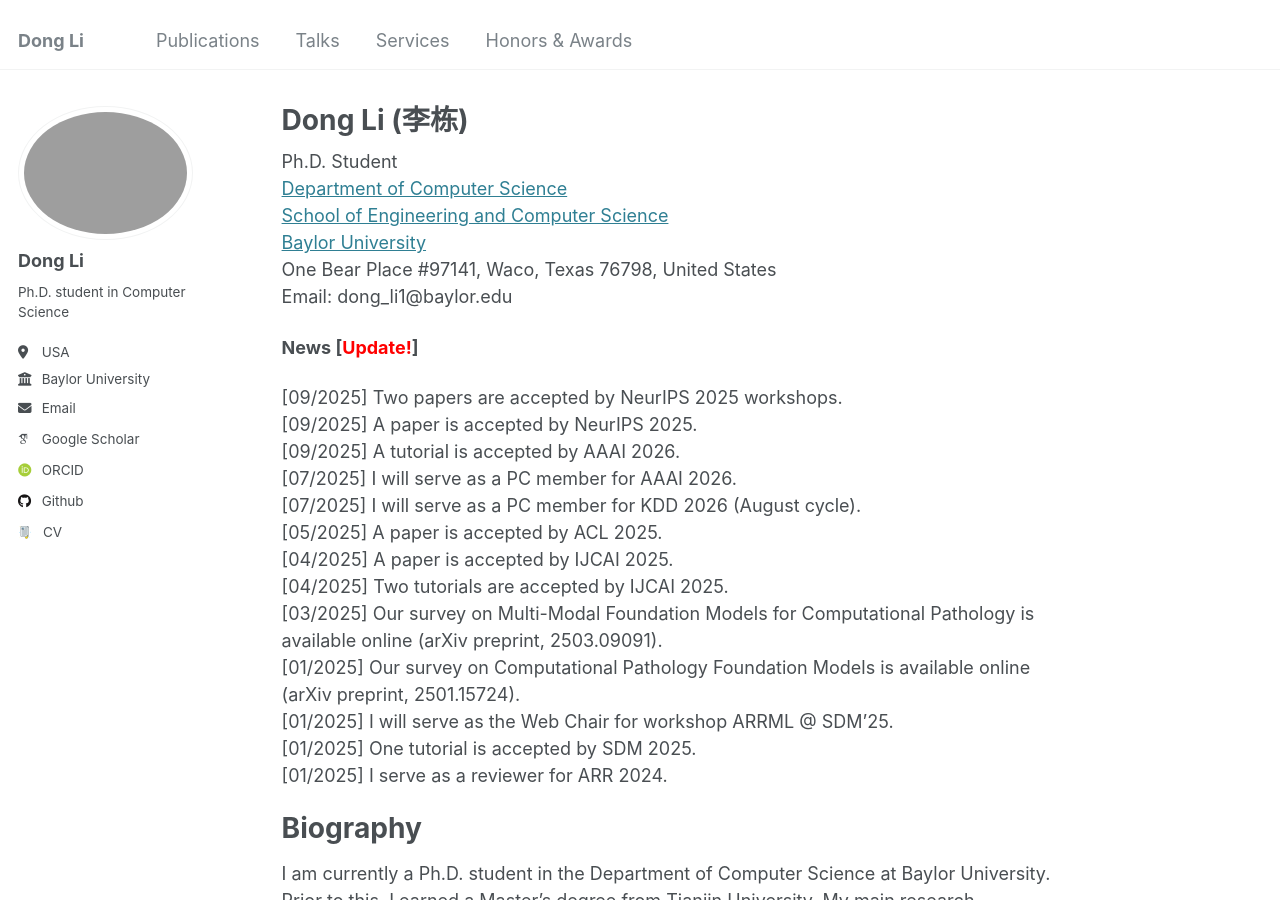
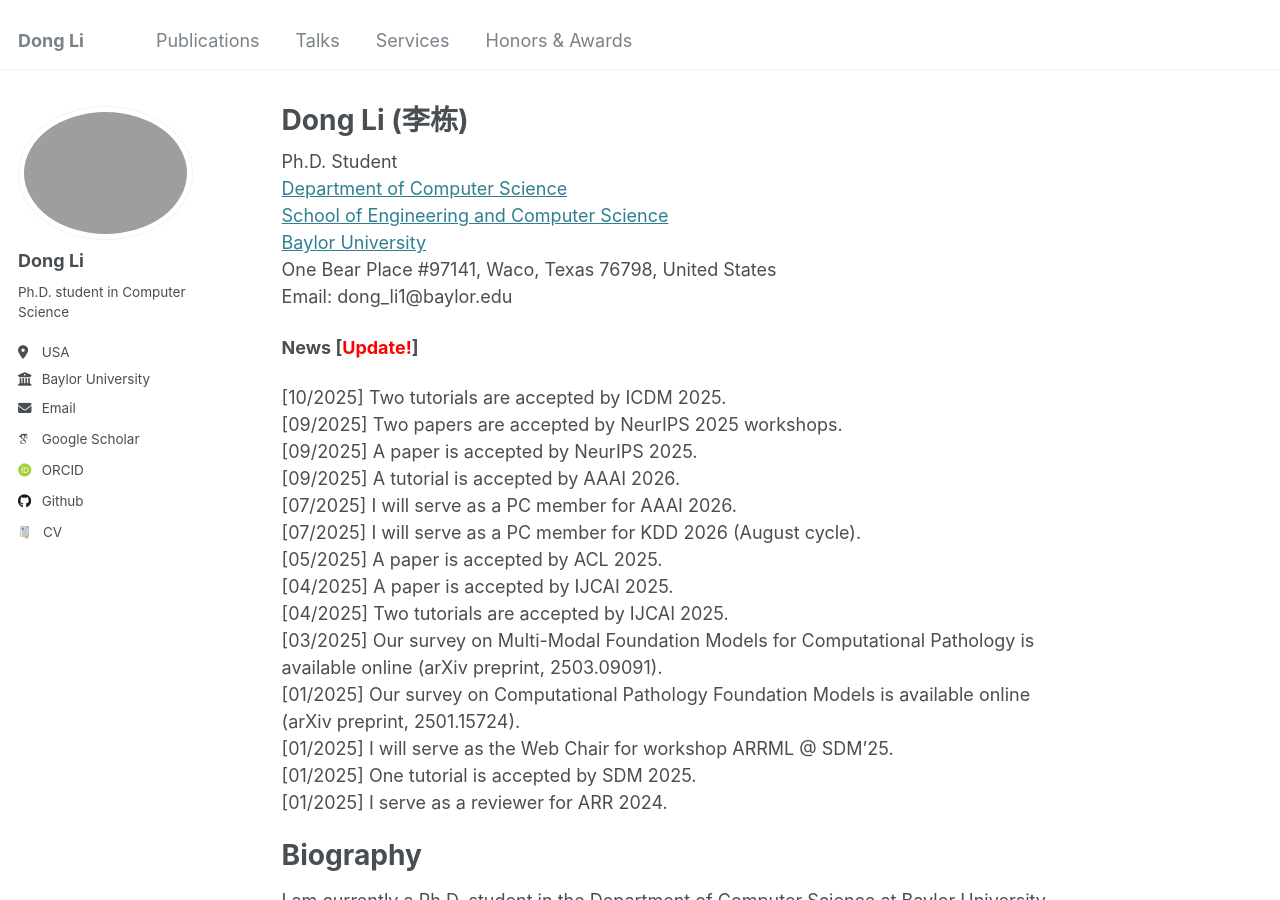
Before and after one commit to TurkeyWatanabe/dongli, a Jekyll site: the page built from _pages/about.md, in a window 1280 px wide and 900 px high. Built offline with Jekyll 4.4.1, drawn with Linux system fonts in a browser that asks for light colours; some web fonts are replaced.

Commit message:
Update about.md

```diff
--- a/_pages/about.md
+++ b/_pages/about.md
@@ -16,6 +16,7 @@ Email: dong_li1@baylor.edu
 
 **News [<span style="color:red">Update!</span>]**
 
+[10/2025] Two tutorials are accepted by ICDM 2025.<br>
 [09/2025] Two papers are accepted by NeurIPS 2025 workshops. <br>
 [09/2025] A paper is accepted by NeurIPS 2025.<br>
 [09/2025] A tutorial is accepted by AAAI 2026.<br>
```
